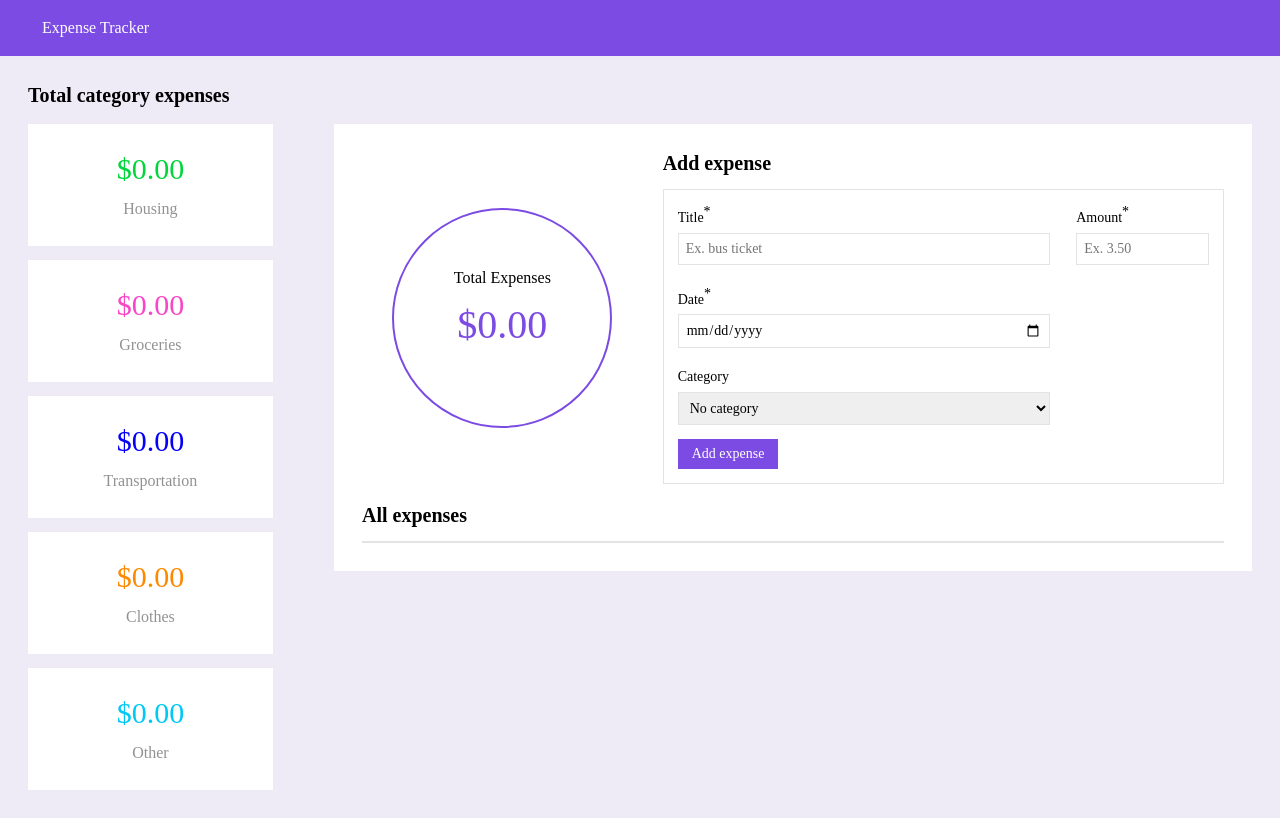
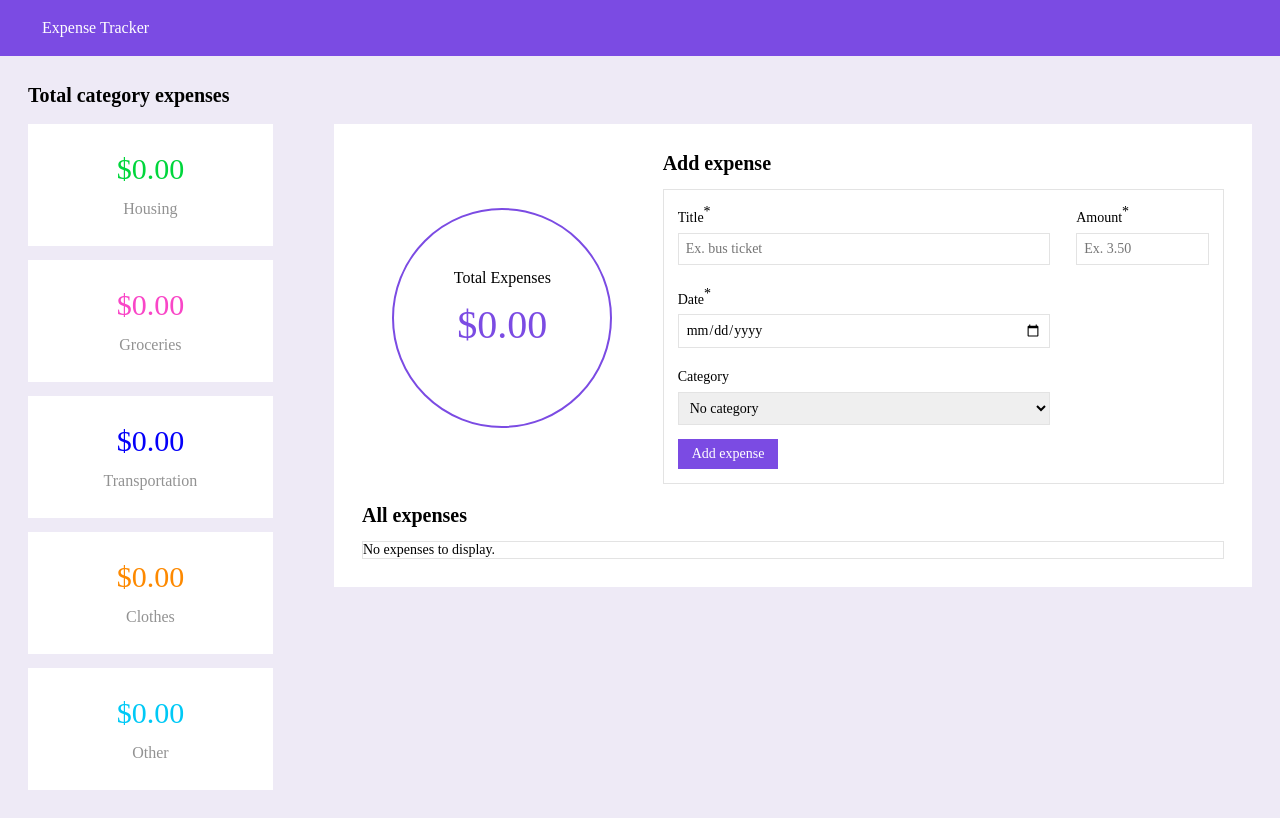
Before and after one commit to jenny-berggreen/240412_assignment_expenseTracker, a React (Vite) app: page / in a window 1280 px wide. Built offline with nearby package versions, Linux system fonts and the light colour scheme.

Commit message:
Display expenses regardless of isValid state

```diff
--- a/src/App.jsx
+++ b/src/App.jsx
@@ -69,7 +69,7 @@ function App() {
             {/* DISPLAY EXPENSES */}
             <div className={`${appStyles.expense_list_container} ${styles.flex} ${styles.flex_column}`}>
               <h2 className={`${fontStyles.l}`}>All expenses</h2>
-              <ExpenseList expenses={expenses} isValid={isValid} onDeleteExpense={deleteExpense} />
+              <ExpenseList expenses={expenses} onDeleteExpense={deleteExpense} />
             </div>
           </div>
         </section>
--- a/src/components/ExpenseList.jsx
+++ b/src/components/ExpenseList.jsx
@@ -3,7 +3,7 @@ import styles from '../styles/style.module.css'
 import listStyles from '../styles/expenseList.module.css'
 import ExpenseListItem from './ExpenseListItem';
 
-const ExpenseList = ({ expenses, isValid, onDeleteExpense }) => {
+const ExpenseList = ({ expenses, onDeleteExpense }) => {
 
 	// sort expenses by date (newest first)
     const sortedExpenses = expenses.slice().sort((a, b) => new Date(b.date) - new Date(a.date));
@@ -12,9 +12,11 @@ const ExpenseList = ({ expenses, isValid, onDeleteExpense }) => {
 	<>
 
 	<ul className={`${listStyles.expense_list_container}`}>
-		{isValid && sortedExpenses.map((expense, index) => (
-			<ExpenseListItem key={index} expense={expense} onDeleteExpense={onDeleteExpense} />
-		))}
+		{sortedExpenses.length > 0 && sortedExpenses.map((expense, index) => (
+          <ExpenseListItem key={index} expense={expense} onDeleteExpense={onDeleteExpense} />
+        ))}
+
+		{sortedExpenses.length === 0 && <p>No expenses to display.</p>}
 	</ul>
 
 	</>
```
